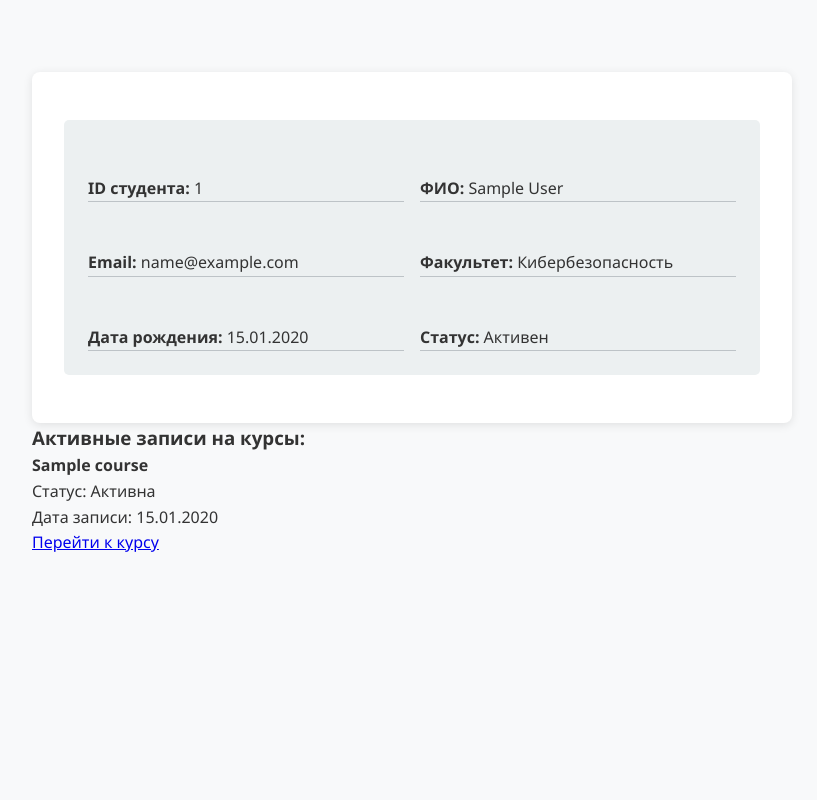
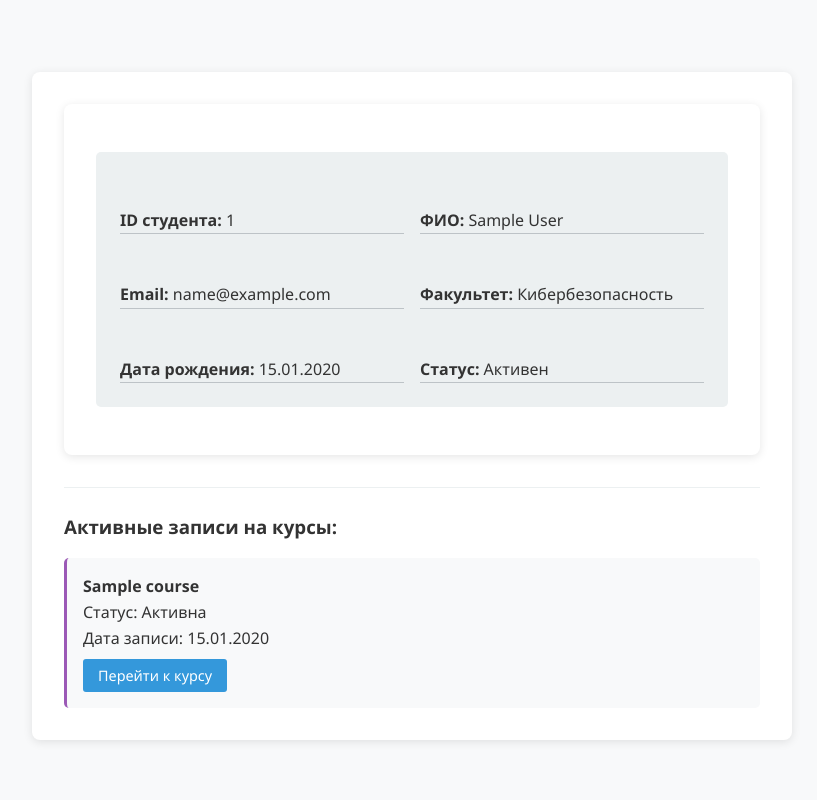
Before and after one commit to victoreelite/web_fefu_2025, a Django app: page /student/1/ in a window 1280 px wide. Shown: the part 78-878 px from the top of the page, without its empty margins (228-1045 px from the left). Before the commit the page ends 630 px from the top, so only its background shows below. Run offline with Django 5.2, Linux system fonts and the light colour scheme; tables that the repository leaves empty hold one stand-in row (values such as "Sample post").

Commit message:
Lab 3: добавлены стили для новых элементов интерфейса.

```diff
--- a/fefu_lab/static/fefu_lab/css/style.css
+++ b/fefu_lab/static/fefu_lab/css/style.css
@@ -134,3 +134,128 @@ body {
     margin: 1rem 0;
     text-align: center;
 }
+
+.stats-grid {
+    display: grid;
+    grid-template-columns: repeat(auto-fit, minmax(200px, 1fr));
+    gap: 20px;
+    margin: 2rem 0;
+}
+
+.stat-card {
+    background: white;
+    padding: 1.5rem;
+    border-radius: 8px;
+    text-align: center;
+    box-shadow: 0 2px 8px rgba(0,0,0,0.1);
+}
+
+.stat-card h3 {
+    font-size: 2.5rem;
+    color: #3498db;
+    margin-bottom: 0.5rem;
+}
+
+.recent-courses {
+    margin-top: 3rem;
+}
+
+.courses-grid {
+    display: grid;
+    grid-template-columns: repeat(auto-fit, minmax(300px, 1fr));
+    gap: 20px;
+    margin-top: 1rem;
+}
+
+.course-card {
+    background: white;
+    padding: 1.5rem;
+    border-radius: 8px;
+    border-left: 4px solid #3498db;
+    box-shadow: 0 2px 8px rgba(0,0,0,0.1);
+}
+
+.course-header {
+    display: flex;
+    justify-content: space-between;
+    align-items: center;
+    margin-bottom: 1rem;
+}
+
+.course-level {
+    background: #2ecc71;
+    color: white;
+    padding: 0.25rem 0.75rem;
+    border-radius: 20px;
+    font-size: 0.9rem;
+}
+
+.student-card {
+    background: white;
+    padding: 2rem;
+    border-radius: 8px;
+    box-shadow: 0 2px 10px rgba(0,0,0,0.1);
+}
+
+.enrollments-section {
+    margin-top: 2rem;
+    padding-top: 1.5rem;
+    border-top: 1px solid #ecf0f1;
+}
+
+.enrollments-list {
+    display: grid;
+    gap: 1rem;
+    margin-top: 1rem;
+}
+
+.enrollment-item {
+    background: #f8f9fa;
+    padding: 1rem;
+    border-radius: 5px;
+    border-left: 3px solid #9b59b6;
+}
+
+.btn-small {
+    display: inline-block;
+    background: #3498db;
+    color: white;
+    padding: 5px 15px;
+    text-decoration: none;
+    border-radius: 3px;
+    font-size: 0.9rem;
+    margin-top: 0.5rem;
+}
+
+.btn-small:hover {
+    background: #2980b9;
+}
+
+.btn-success {
+    background: #27ae60;
+}
+
+.btn-success:hover {
+    background: #229954;
+}
+
+.btn-disabled {
+    background: #95a5a6;
+    cursor: not-allowed;
+}
+
+.course-status .inactive {
+    color: #e74c3c;
+    font-weight: bold;
+    padding: 0.5rem;
+    background: #fadbd8;
+    border-radius: 5px;
+    text-align: center;
+}
+
+.no-data {
+    text-align: center;
+    color: #7f8c8d;
+    font-style: italic;
+    margin: 2rem 0;
+}
```
